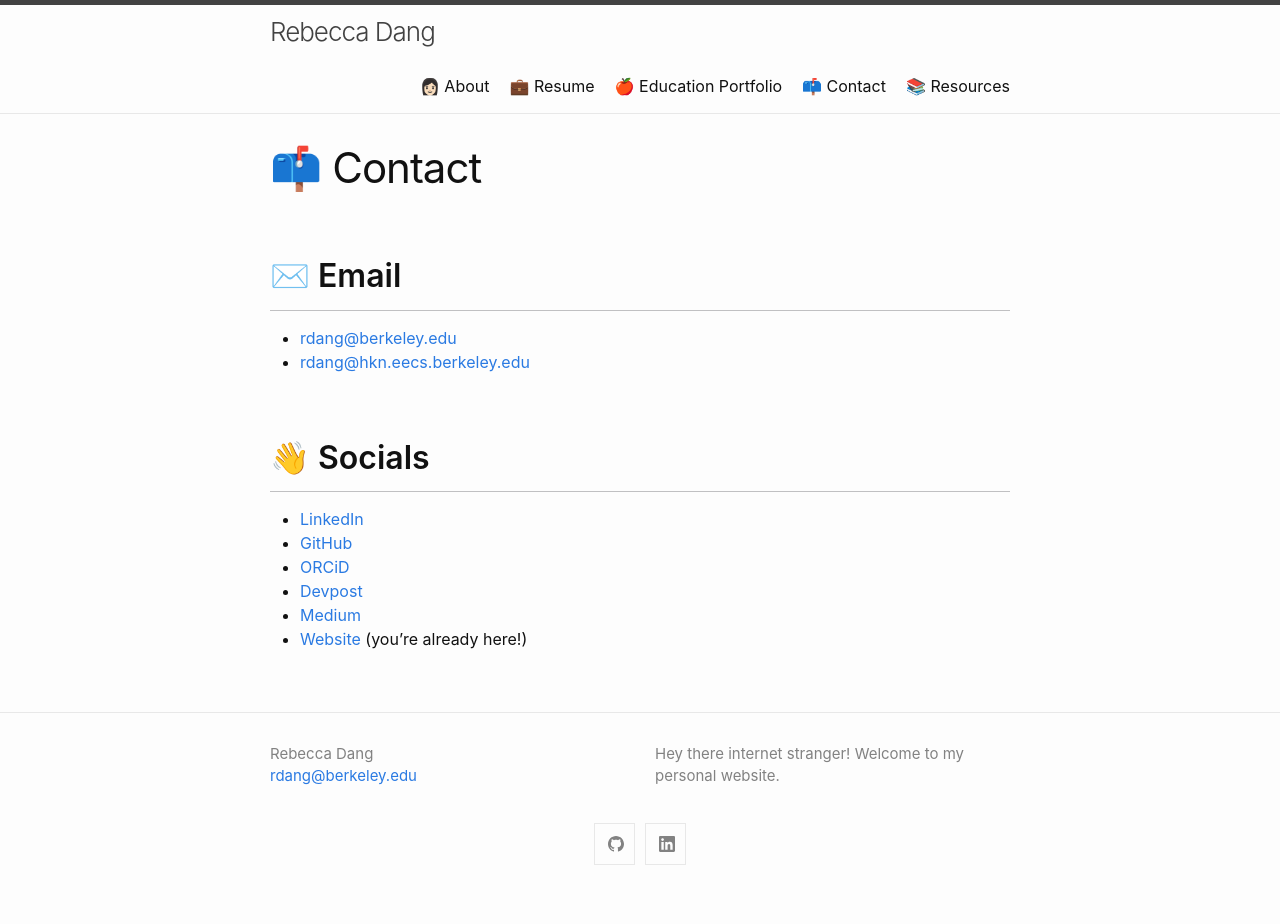
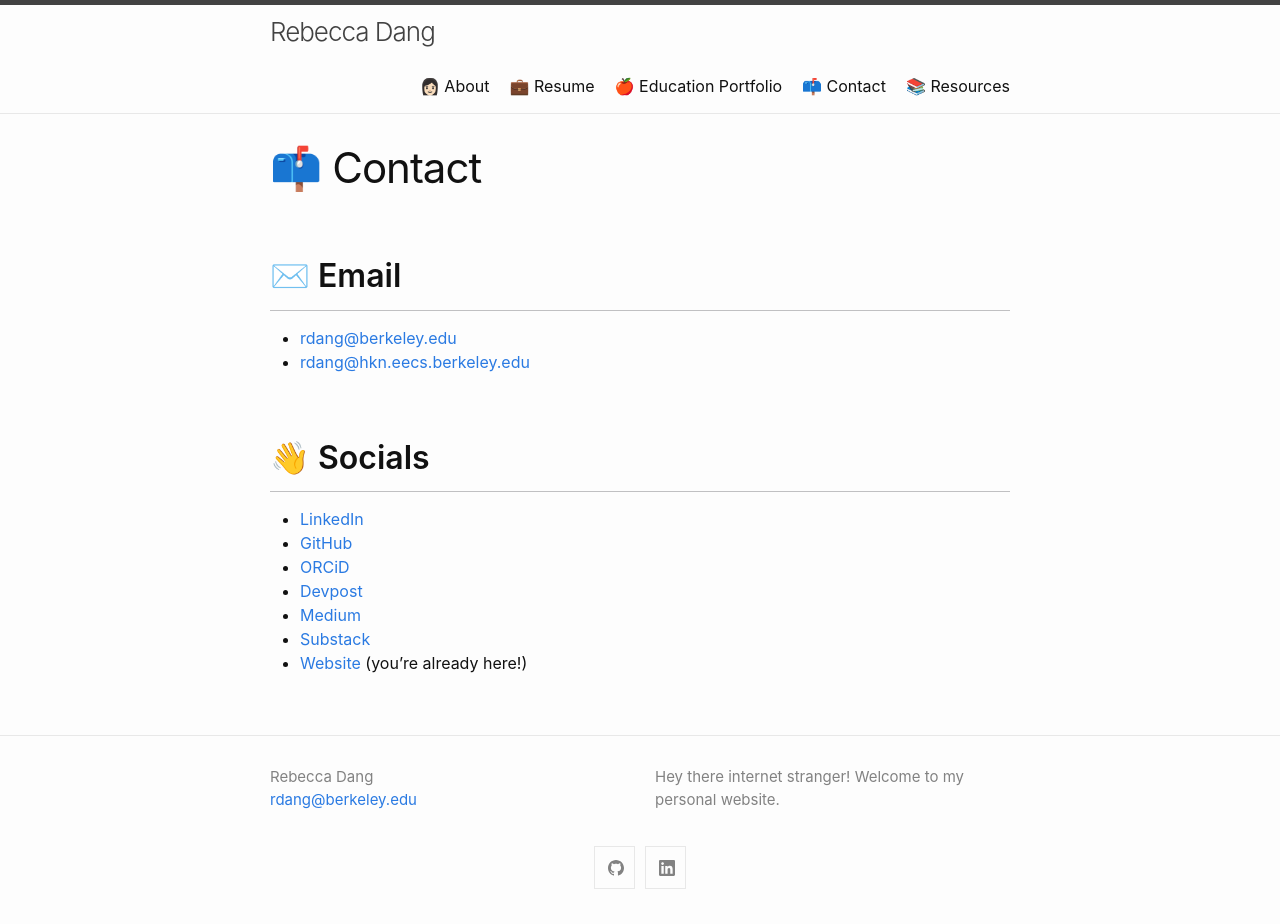
Before and after one commit to phrdang/phrdang.github.io, a Jekyll site: the page built from contact.md, in a window 1280 px wide. Built offline with Jekyll 4.4.1, drawn with Linux system fonts in a browser that asks for light colours; before the commit the page ends 900 px from its top, so only the background shows below that.

Commit message:
Add substack link

```diff
--- a/contact.md
+++ b/contact.md
@@ -16,4 +16,5 @@ permalink: /contact/
 - [ORCiD](https://orcid.org/0009-0006-3631-8098)
 - [Devpost](https://devpost.com/phrdang)
 - [Medium](https://rebeccadang.medium.com/)
+- [Substack](https://phrdang.substack.com)
 - [Website](https://phrdang.github.io) (you're already here!)
```
